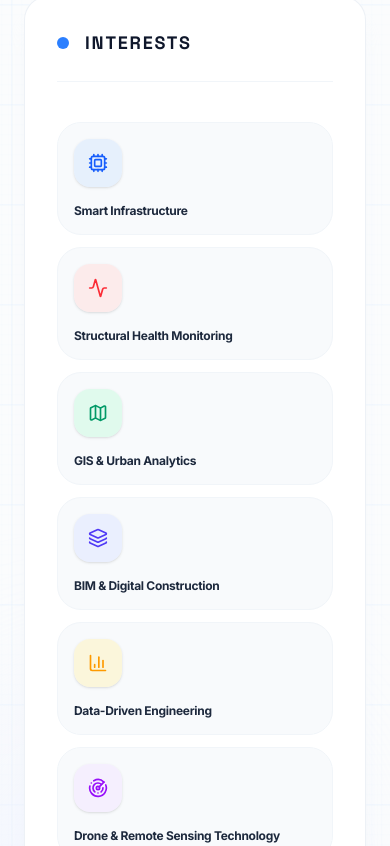
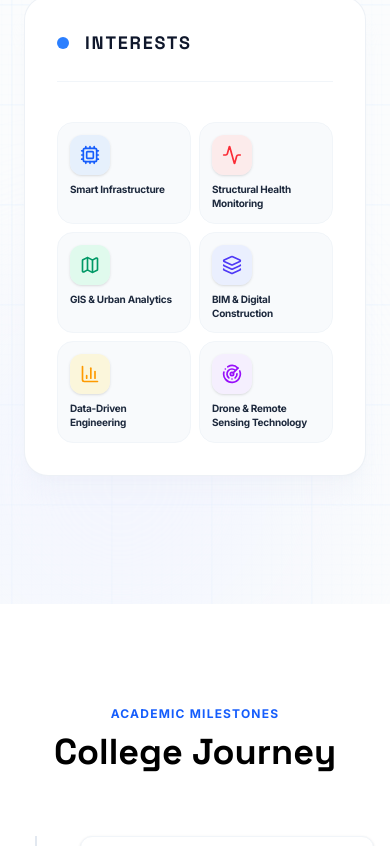
Before and after one commit to NirajBhau/sarang-deore, a React (Vite) app: page / in a window 390 px wide. Shown: the part 2838-3684 px from the top of the page. Built offline with nearby package versions, Linux system fonts and the light colour scheme; no server answers; what @sanity/vision, sanity would draw is missing.

Commit message:
Update Interests section mobile layout to 2-column grid

```diff
--- a/src/pages/Home.tsx
+++ b/src/pages/Home.tsx
@@ -255,7 +255,7 @@ export default function Home() {
                   <h3 className="font-headline text-lg font-bold text-slate-900 tracking-widest uppercase">Interests</h3>
                 </div>
 
-                <div className="flex-1 grid grid-cols-1 sm:grid-cols-2 auto-rows-fr gap-3 lg:gap-4 w-full">
+                <div className="flex-1 grid grid-cols-2 auto-rows-fr gap-2 sm:gap-3 lg:gap-4 w-full">
                   {[
                     { name: "Smart Infrastructure", icon: <Cpu className="w-5 h-5" />, color: "text-blue-600", bg: "bg-blue-100/60" },
                     { name: "Structural Health Monitoring", icon: <Activity className="w-5 h-5" />, color: "text-red-500", bg: "bg-red-100/60" },
@@ -264,11 +264,11 @@ export default function Home() {
                     { name: "Data-Driven Engineering", icon: <BarChart3 className="w-5 h-5" />, color: "text-amber-500", bg: "bg-amber-100/60" },
                     { name: "Drone & Remote Sensing Technology", icon: <Radar className="w-5 h-5" />, color: "text-purple-600", bg: "bg-purple-100/60" }
                   ].map((interest) => (
-                    <div key={interest.name} className="flex flex-col items-start gap-4 p-4 lg:p-5 rounded-3xl bg-slate-50 border border-slate-100 hover:bg-white hover:border-slate-200 hover:shadow-xl hover:-translate-y-1 transition-all duration-300 cursor-default group/item h-full">
-                      <div className={cn("w-12 h-12 shrink-0 rounded-2xl flex items-center justify-center shadow-sm group-hover/item:scale-110 group-hover/item:rotate-3 transition-all duration-300", interest.bg, interest.color)}>
+                    <div key={interest.name} className="flex flex-col items-start gap-2 sm:gap-4 p-3 sm:p-4 lg:p-5 rounded-2xl sm:rounded-3xl bg-slate-50 border border-slate-100 hover:bg-white hover:border-slate-200 hover:shadow-xl hover:-translate-y-1 transition-all duration-300 cursor-default group/item h-full">
+                      <div className={cn("w-10 h-10 sm:w-12 sm:h-12 shrink-0 rounded-xl sm:rounded-2xl flex items-center justify-center shadow-sm group-hover/item:scale-110 group-hover/item:rotate-3 transition-all duration-300", interest.bg, interest.color)}>
                         {interest.icon}
                       </div>
-                      <span className="text-xs sm:text-sm font-bold text-slate-800 tracking-tight leading-tight group-hover/item:text-blue-600 transition-colors">{interest.name}</span>
+                      <span className="text-[10px] sm:text-xs lg:text-sm font-bold text-slate-800 tracking-tight leading-snug group-hover/item:text-blue-600 transition-colors">{interest.name}</span>
                     </div>
                   ))}
                 </div>
```
